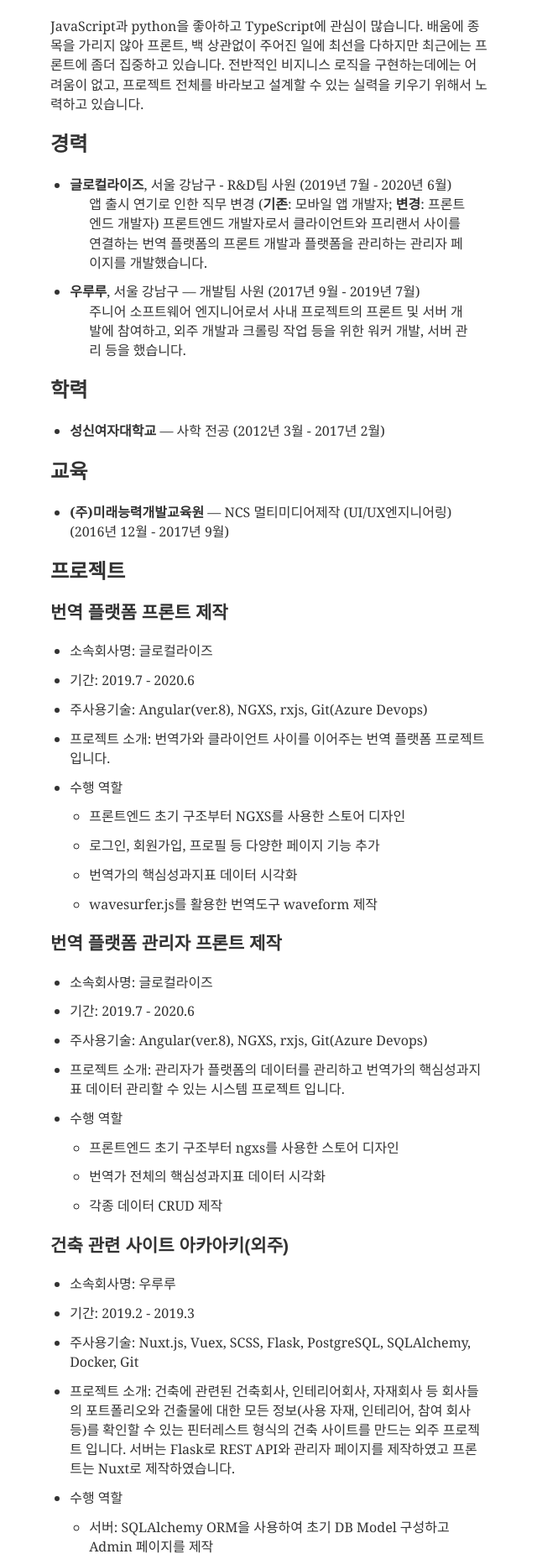
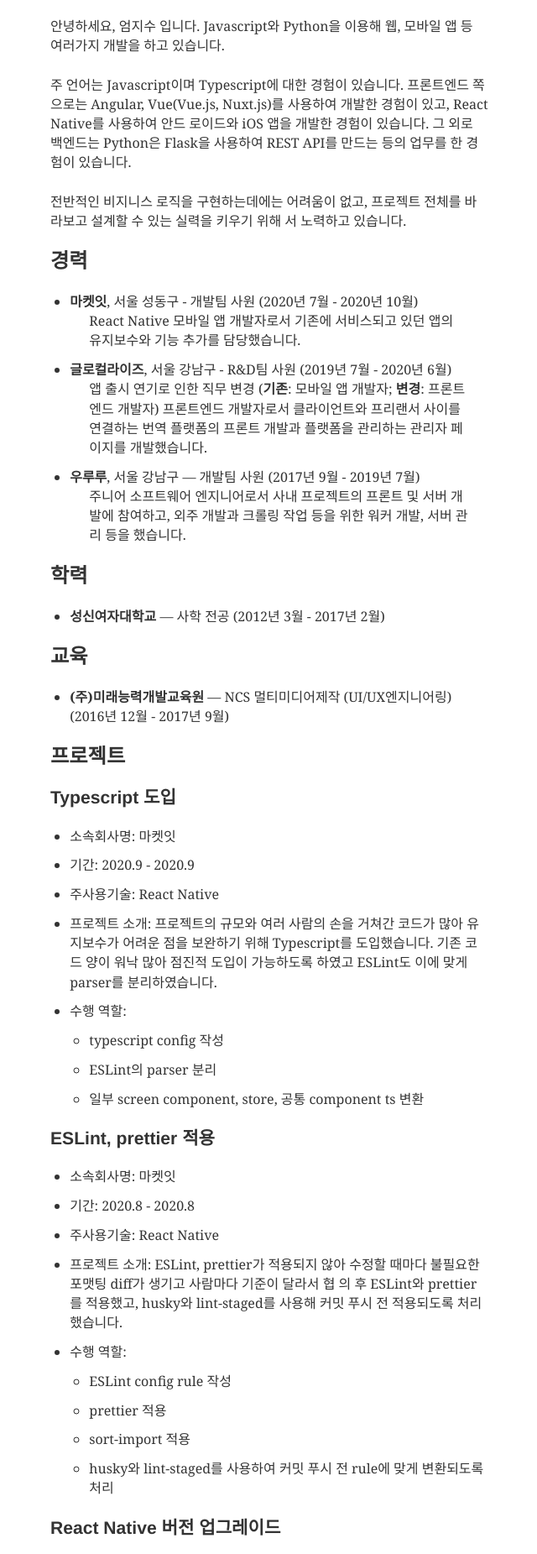
Before and after one commit to thumbsu/dev-blog, a Gatsby site: page /about in a window 1280 px wide. Shown: the part 50-1901 px from the top of the page at 84% size, without its empty margins (319-959 px from the left). Built offline with nearby package versions, Linux system fonts and the light colour scheme; Gatsby itself is replaced by a stand-in of ours; some packages are replaced by stand-ins of ours; what typography-theme-github would draw is missing.

Commit message:
update resume

```diff
--- a/content/__about/resume-en.md
+++ b/content/__about/resume-en.md
@@ -6,10 +6,19 @@
 
 # 엄지수
 
-JavaScript과 python을 좋아하고 TypeScript에 관심이 많습니다. 배움에 종목을 가리지 않아 프론트, 백 상관없이 주어진 일에 최선을 다하지만 최근에는 프론트에 좀더 집중하고 있습니다. 전반적인 비지니스 로직을 구현하는데에는 어려움이 없고, 프로젝트 전체를 바라보고 설계할 수 있는 실력을 키우기 위해서 노력하고 있습니다.
+안녕하세요, 엄지수 입니다. Javascript와 Python을 이용해 웹, 모바일 앱 등 여러가지 개발을 하고 있습니다.
+
+주 언어는 Javascript이며 Typescript에 대한 경험이 있습니다.
+프론트엔드 쪽으로는 Angular, Vue(Vue.js, Nuxt.js)를 사용하여 개발한 경험이 있고, React Native를 사용하여 안드 로이드와 iOS 앱을 개발한 경험이 있습니다.
+그 외로 백엔드는 Python은 Flask을 사용하여 REST API를 만드는 등의 업무를 한 경험이 있습니다.
+
+전반적인 비지니스 로직을 구현하는데에는 어려움이 없고, 프로젝트 전체를 바라보고 설계할 수 있는 실력을 키우기 위해 서 노력하고 있습니다.
 
 ## 경력
 
+- **마켓잇**, 서울 성동구 - 개발팀 사원
+  (2020년 7월 - 2020년 10월)
+  > React Native 모바일 앱 개발자로서 기존에 서비스되고 있던 앱의 유지보수와 기능 추가를 담당했습니다.
 - **글로컬라이즈**, 서울 강남구 - R&D팀 사원
   (2019년 7월 - 2020년 6월)
   > 앱 출시 연기로 인한 직무 변경 (**기존**: 모바일 앱 개발자; **변경**: 프론트엔드 개발자)
@@ -29,6 +38,39 @@
   (2016년 12월 - 2017년 9월)
 
 ## 프로젝트
+
+### Typescript 도입
+
+- 소속회사명: 마켓잇
+- 기간: 2020.9 - 2020.9
+- 주사용기술: React Native
+- 프로젝트 소개: 프로젝트의 규모와 여러 사람의 손을 거쳐간 코드가 많아 유지보수가 어려운 점을 보완하기 위해 Typescript를 도입했습니다. 기존 코드 양이 워낙 많아 점진적 도입이 가능하도록 하였고 ESLint도 이에 맞게 parser를 분리하였습니다.
+- 수행 역할:
+  - typescript config 작성
+  - ESLint의 parser 분리
+  - 일부 screen component, store, 공통 component ts 변환
+
+### ESLint, prettier 적용
+
+- 소속회사명: 마켓잇
+- 기간: 2020.8 - 2020.8
+- 주사용기술: React Native
+- 프로젝트 소개: ESLint, prettier가 적용되지 않아 수정할 때마다 불필요한 포맷팅 diff가 생기고 사람마다 기준이 달라서 협 의 후 ESLint와 prettier를 적용했고, husky와 lint-staged를 사용해 커밋 푸시 전 적용되도록 처리했습니다.
+- 수행 역할:
+  - ESLint config rule 작성
+  - prettier 적용
+  - sort-import 적용
+  - husky와 lint-staged를 사용하여 커밋 푸시 전 rule에 맞게 변환되도록 처리
+
+### React Native 버전 업그레이드
+
+- 소속회사명: 마켓잇
+- 기간: 2020.9 - 2020.10
+- 주사용기술: React Native
+- 프로젝트 소개: iOS14 업데이트 후 사용중이던 React Native 0.61 버전에서 이미지가 보이지 않는 문제가 발생하였고, 이 문제가 0.63 버전에서 해결되었기 때문에 업데이트를 진행하였습니다.
+- 수행 역할:
+  - React Native 0.61.2에서 0.63 버전으로 업데이트
+  - 업데이트 진행 중 발생한 build error 처리
 
 ### 번역 플랫폼 프론트 제작
 
```
